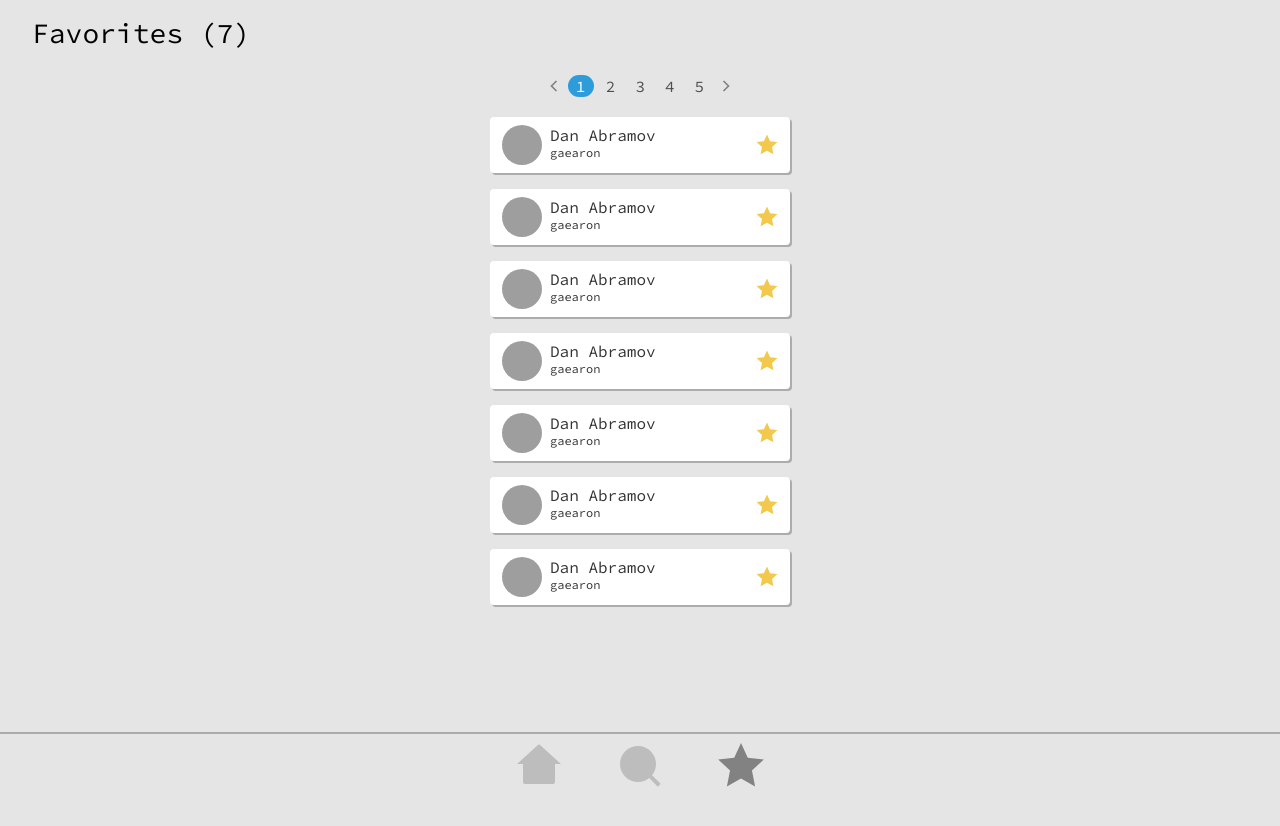
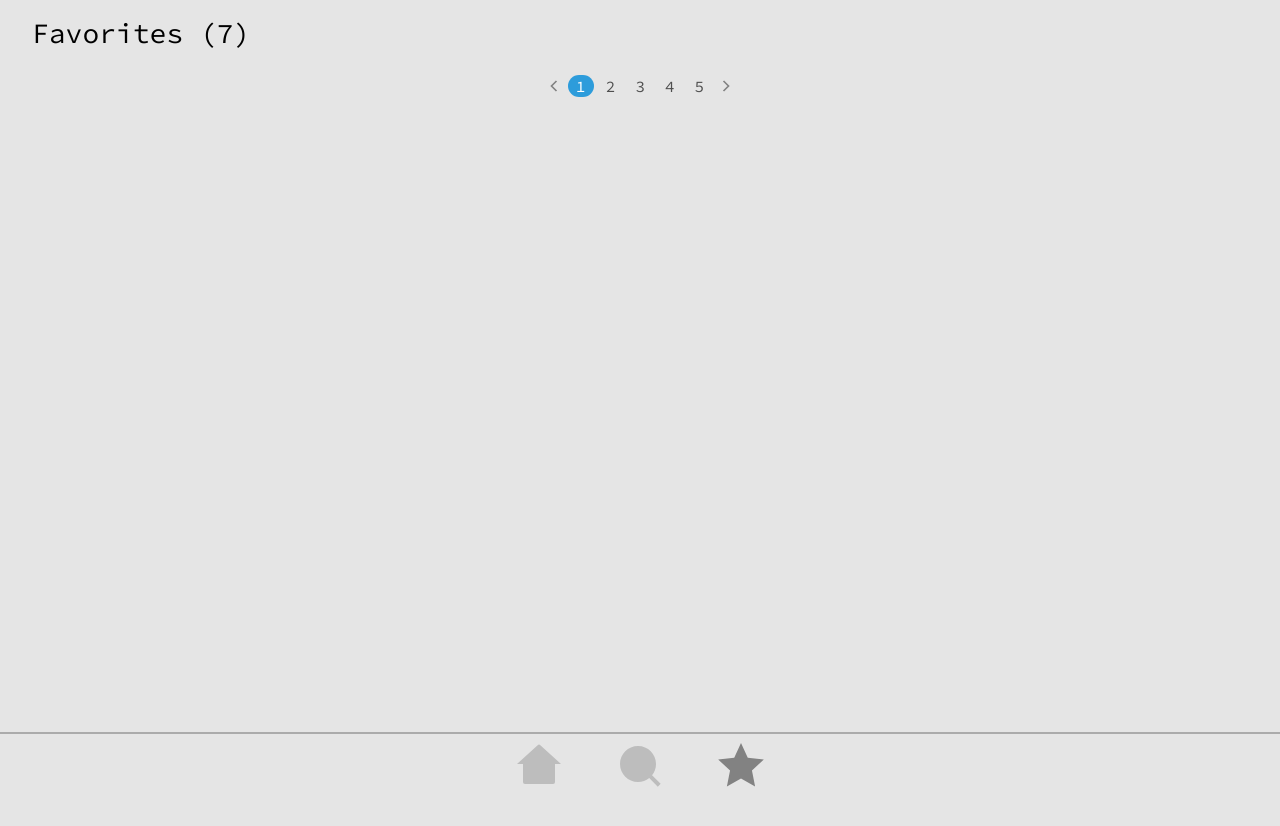
Before and after one commit to Franco-Sanchez/github-stats, a React (Create React App) app: page /favorites in a window 1280 px wide. Shown: the top 826 px of the page. After the commit the page ends 800 px from the top, so only its background shows below. Built offline with nearby package versions, Linux system fonts and the light colour scheme; grey boxes are pictures that could not be loaded.

Commit message:
A user can choose a favorite github profile

```diff
--- a/src/components/containers/Card.js
+++ b/src/components/containers/Card.js
@@ -42,7 +42,7 @@ const StyledCard = styled.div`
     box-shadow: 2px 2px 0px rgba(0, 0, 0, 0.25);
     border-radius: 4px;
     width: ${props => stylesCard[props.type].width};
-    height: ${props => stylesCard[props.type].height};
+    min-height: ${props => stylesCard[props.type].height};
     flex-direction: ${props => stylesCard[props.type].flexDirection};
     justify-content: ${props => stylesCard[props.type].justifyContent};
     align-items: ${props => stylesCard[props.type].alignItems};
@@ -51,6 +51,7 @@ const StyledCard = styled.div`
 
     & .info-user {
         display: flex;
+        align-items: center;
         gap: 8px;
     }
 `
--- /dev/null
+++ b/src/helpers/favorites.js
@@ -0,0 +1,13 @@
+const getFavorite = (favorites, data) => favorites.find(favorite => favorite.id === data.id)
+
+const toggleFavorite = (favorites, data, setFavorites) => {
+  const favorite = getFavorite(favorites, data)
+  if(favorite) {
+    favorites = favorites.filter(favorite => favorite.id !== data.id)
+  } else {
+    favorites = [...favorites, data]
+  }
+  setFavorites(favorites)
+};
+
+export { getFavorite, toggleFavorite };
--- a/src/pages/Favorites.js
+++ b/src/pages/Favorites.js
@@ -7,6 +7,8 @@ import { Heading2 } from "../components/text/Heading";
 import { Content, ContentSmall } from "../components/text/Content";
 import Icon from "../components/UI/Icon";
 import styled from "@emotion/styled";
+import { useEffect, useState } from "react";
+import { toggleFavorite } from "../helpers/favorites";
 
 const StyledFavorites = styled.section`
   width: 100vw;
@@ -21,8 +23,15 @@ const StyledFavorites = styled.section`
   }
 `;
 
-function Favorites({ history }) {
-  const favorites = [1, 2, 3, 4, 5, 6, 7];
+function Favorites() {
+  let [favorites, setFavorites] = useState(
+    JSON.parse(localStorage.getItem("favorites")) || []
+  );
+
+  useEffect(() => {
+    localStorage.setItem("favorites", JSON.stringify(favorites));
+  }, [favorites]);
+
   return (
     <StyledFavorites>
       <Heading2
@@ -34,20 +43,24 @@ function Favorites({ history }) {
       </Heading2>
       <div className="container-favorites">
         <Pagination />
-        {favorites.map((_favorite) => {
+        {favorites.map((favorite) => {
           return (
             <Card type="favorites">
               <div className="info-user">
-                <Avatar
-                  src="https://avatars.githubusercontent.com/u/71898894?v=4"
-                  measure="40"
-                />
+                <Avatar src={favorite.avatar_url} measure="40" />
                 <div>
-                  <Content>Dan Abramov</Content>
-                  <ContentSmall>gaearon</ContentSmall>
+                  <Content>{favorite.name}</Content>
+                  <ContentSmall>{favorite.login}</ContentSmall>
                 </div>
               </div>
-              <Icon type="star" color="#F2C94C" size="22" />
+              <Icon
+                onPress={() =>
+                  toggleFavorite(favorites, favorite, setFavorites)
+                }
+                type="star"
+                color="#F2C94C"
+                size="22"
+              />
             </Card>
           );
         })}
--- a/src/pages/Search.js
+++ b/src/pages/Search.js
@@ -9,6 +9,7 @@ import { useEffect, useState } from "react";
 import Avatar from "../components/UI/Avatar";
 import styled from "@emotion/styled";
 import GithubServices from "../services/githubServices";
+import { getFavorite, toggleFavorite } from '../helpers/favorites';
 
 const StyledSearch = styled.section`
   width: 100vw;
@@ -33,14 +34,17 @@ const StyledSearch = styled.section`
 
 const getLocationQuery = (location) => {
   const values = location.search.slice(1);
-  const [_, value] = values.split('=')
-  return value || ''
-}
+  const [_, value] = values.split("=");
+  return value || "";
+};
 
 function Search({ history, location }) {
   const [loading, setLoading] = useState(false);
   const [data, setData] = useState(null);
   const [query, setQuery] = useState(getLocationQuery(location));
+  let [favorites, setFavorites] = useState(
+    JSON.parse(localStorage.getItem("favorites")) || []
+  );
 
   const noUser = () => {
     setData(null);
@@ -51,7 +55,7 @@ function Search({ history, location }) {
     let timerID;
     if (query === "") {
       noUser();
-      history.push(`/search`)
+      history.push(`/search`);
     } else {
       setLoading(true);
       async function fetchProfile() {
@@ -63,12 +67,16 @@ function Search({ history, location }) {
           setData(profile);
           setLoading(false);
         }
-        history.push(`/search?username=${query}`)
+        history.push(`/search?username=${query}`);
       }
       timerID = setTimeout(fetchProfile, 1000);
     }
     return () => clearTimeout(timerID);
   }, [query]);
+
+  useEffect(() => {
+    localStorage.setItem("favorites", JSON.stringify(favorites));
+  }, [favorites]);
 
   const NoData = () => {
     return (
@@ -82,7 +90,6 @@ function Search({ history, location }) {
   };
 
   const Profile = () => {
-
     const cards = [
       {
         color: "#2D9CDB",
@@ -115,7 +122,12 @@ function Search({ history, location }) {
         <Avatar src={data.avatar_url} measure="120" />
         <div className="info-user">
           <ContentLargeBold>{data.name}</ContentLargeBold>
-          <Icon type="starLine" color="#828282" size="25" />
+          <Icon
+            onPress={() => toggleFavorite(favorites, data, setFavorites)}
+            type={getFavorite(favorites, data) ? 'star' : "starLine"}
+            color={getFavorite(favorites, data) ? '#F2C94C' : "#828282"}
+            size="25"
+          />
         </div>
         <Content
           css={css`
```
